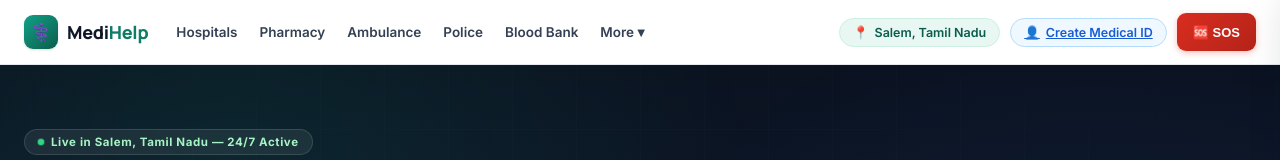
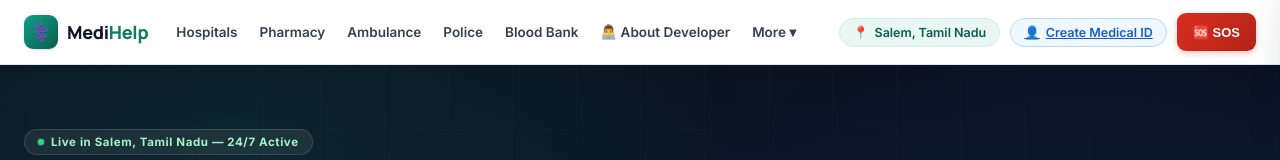
Before and after one commit to B2ALA/sos, a plain HTML site: page index.html in a window 1280 px wide. Shown: the top 160 px of the page. Drawn offline with Linux system fonts and the light colour scheme.

Commit message:
Update index.html

```diff
--- a/index.html
+++ b/index.html
@@ -411,6 +411,9 @@ textarea.m-input{resize:vertical;min-height:80px;}
         <a class="nav-link" onclick="openM('ambulanceM')">Ambulance</a>
         <a class="nav-link" onclick="openM('policeM')">Police</a>
         <a class="nav-link" onclick="openM('bloodM')">Blood Bank</a>
+         <a class="nav-link" href="developer.html">
+      👨‍💻 About Developer
+  </a>
         <a class="nav-link" onclick="toggleDrawer()">More ▾</a>
       </nav>
     </div>
```
